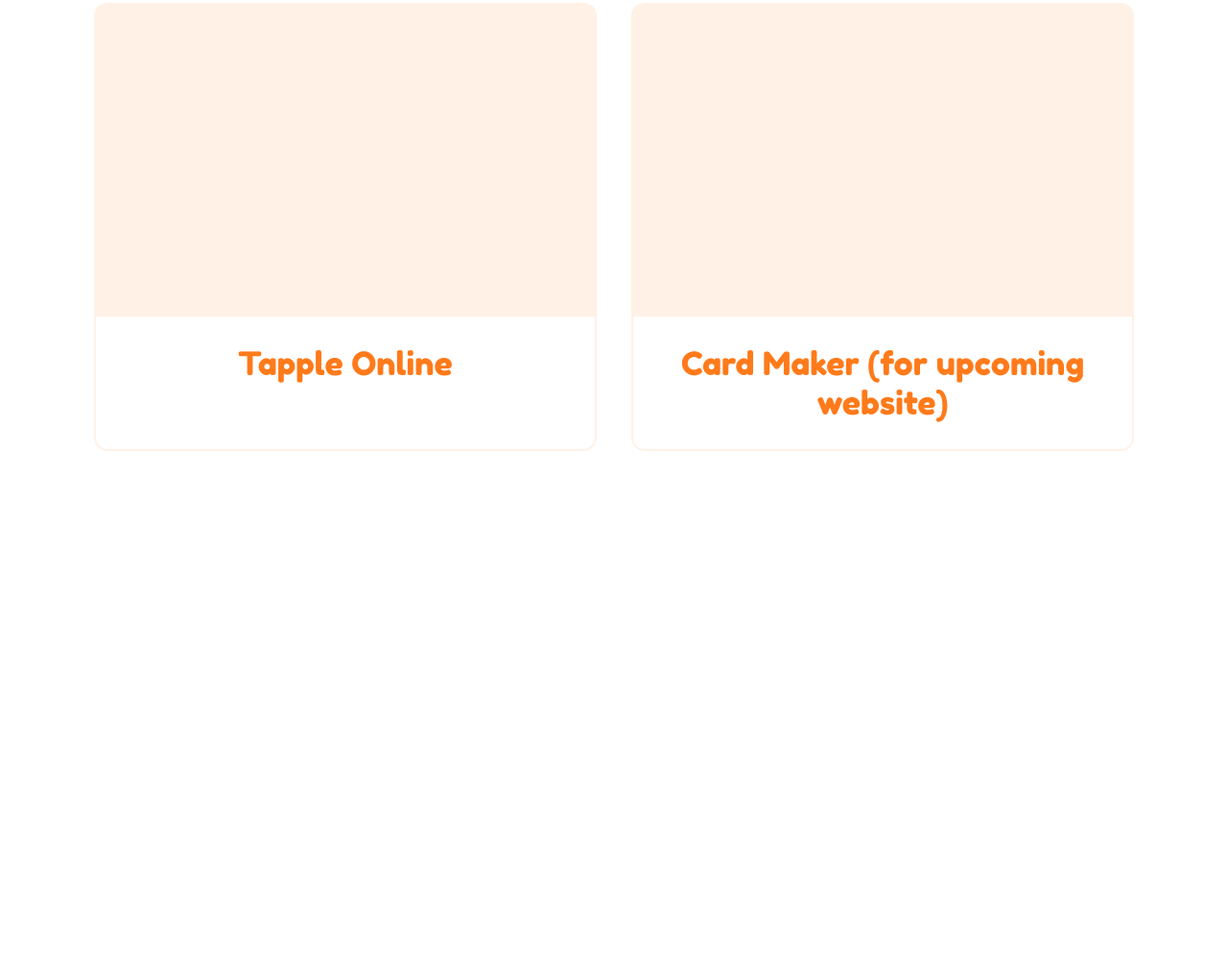
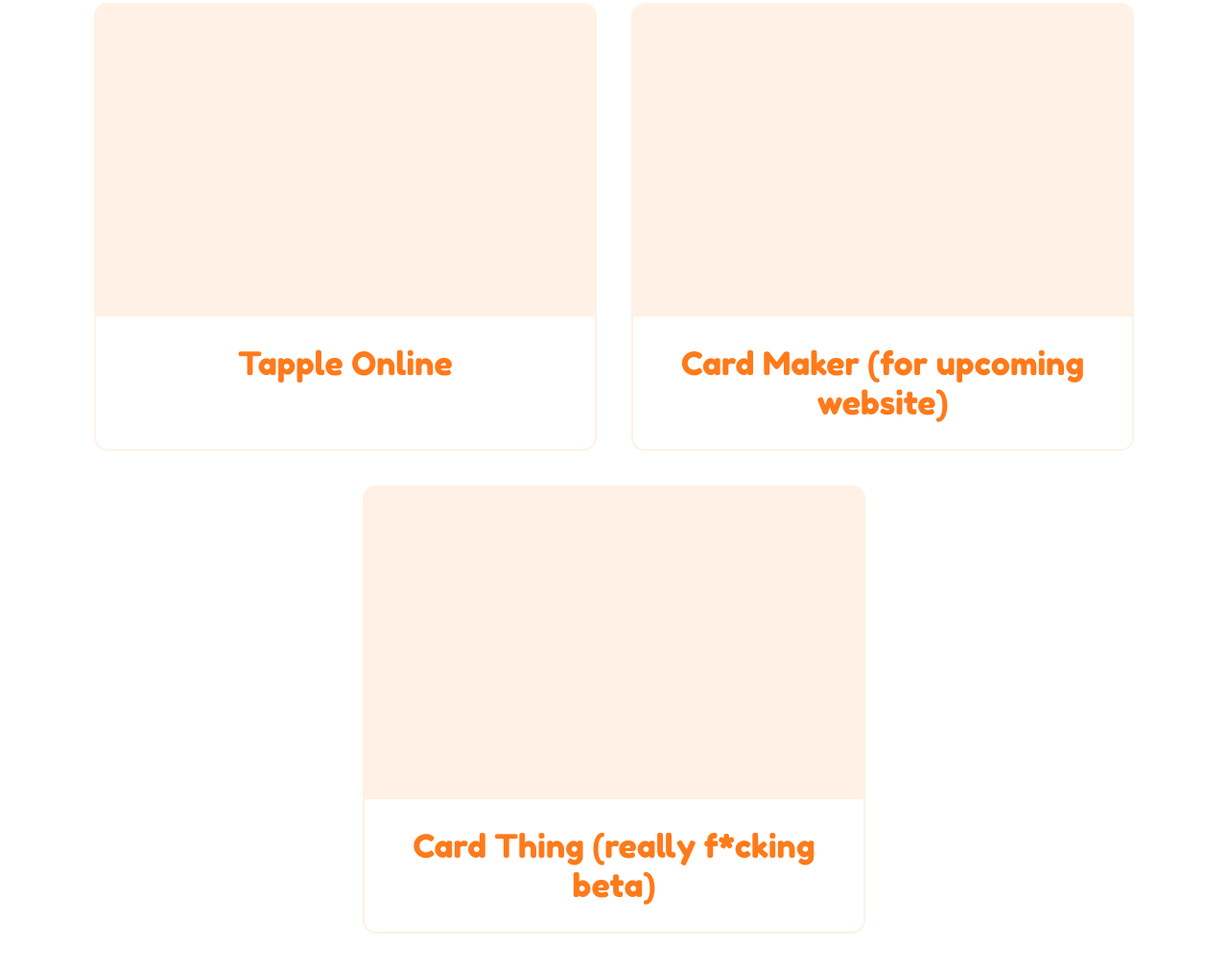
Before and after one commit to silks2/silks2.github.io, a plain HTML site: page index.html in a window 1280 px wide. Shown: the part 1527-2538 px from the top of the page at 96% size. Before the commit the page ends 2037 px from the top, so only its background shows below. Drawn offline with Linux system fonts and the light colour scheme.

Commit message:
Update index.html

```diff
--- a/index.html
+++ b/index.html
@@ -197,6 +197,15 @@
       <div class="title">Card Maker (for upcoming website)</div>
     </a>
 
+  <a class="game-card" href="card-thing.html">
+      <div class="slides">
+        <div class="track">
+        </div>
+        <div class="dots"></div>
+      </div>
+      <div class="title">Card Thing (really f*cking beta)</div>
+    </a>
+
 </div>
 
 <script>
```
